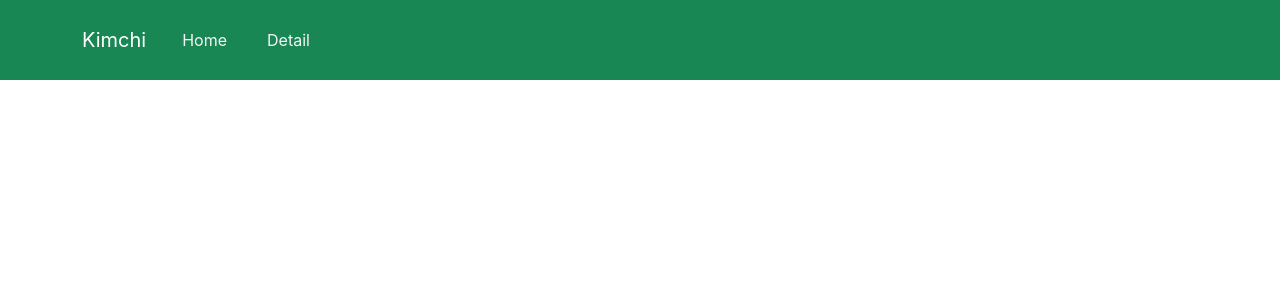
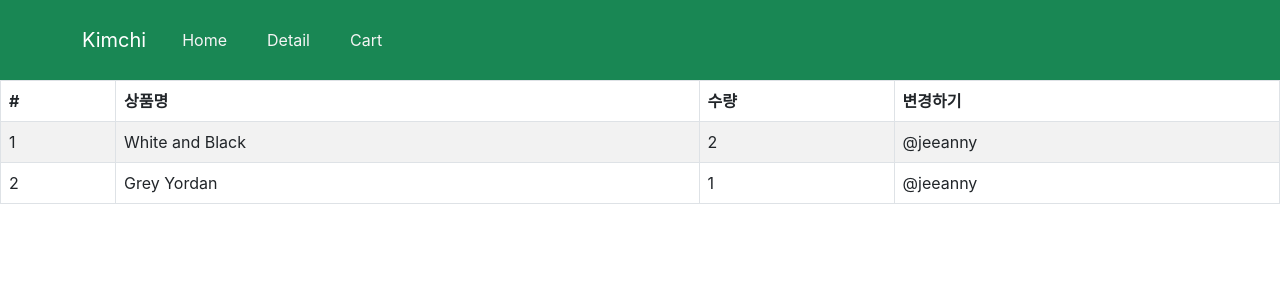
Before and after one commit to jeeannyy/kimchi-shop, a React (Create React App) app: page /cart in a window 1280 px wide. Before the commit this address had no page. Shown: the top 300 px of the page. Built offline with nearby package versions, Linux system fonts and the light colour scheme.

Commit message:
first Redux

```diff
--- a/package.json
+++ b/package.json
@@ -3,6 +3,7 @@
   "version": "0.1.0",
   "private": true,
   "dependencies": {
+    "@reduxjs/toolkit": "^1.9.1",
     "@testing-library/jest-dom": "^5.16.5",
     "@testing-library/react": "^13.4.0",
     "@testing-library/user-event": "^13.5.0",
@@ -11,6 +12,7 @@
     "react": "^18.2.0",
     "react-bootstrap": "^2.7.0",
     "react-dom": "^18.2.0",
+    "react-redux": "^8.0.5",
     "react-router-dom": "^6.6.1",
     "react-scripts": "5.0.1",
     "styled-components": "^5.3.6",
--- a/src/App.css
+++ b/src/App.css
@@ -43,3 +43,13 @@ li{
   opacity: 1;
   transition: opacity 0.3s ease-in-out;
 }
+
+.detailNav{
+  margin-top: 30px;
+  margin-left: 20px;
+}
+
+.detailContent{
+  margin-top: 10px;
+  margin-left: 35px;
+}
--- a/src/App.js
+++ b/src/App.js
@@ -7,7 +7,8 @@ import data from './data.js';
 import { Routes, Route, Link, useNavigate } from 'react-router-dom';
 import axios from 'axios';
 
-import Detail from './Detail';
+import Detail from './routes/Detail';
+import Cart from './routes/Cart';
 import Sort from './Sort';
 
 function Card(props){
@@ -23,8 +24,10 @@ function Card(props){
 
 function App() {
   const [shoes, setShoes] = useState(data);
+  const [stocks, setStocks] = useState([5, 10, 20]);
   const [moreClick, setMoreClick] = useState(2);
   const [loading, setLoading] = useState(true);
+
 
   useEffect(() => {
     moreClick > 4 ? alert('No more items') : null;
@@ -42,6 +45,7 @@ function App() {
           <Nav className="me-auto">
             <Link className="navLink" to={"/"}>Home</Link>
             <Link className="navLink" to={`/detail/0`}>Detail</Link>
+            <Link className="navLink" to={`/cart`}>Cart</Link>
           </Nav>
         </Container>
       </Navbar>
@@ -77,6 +81,7 @@ function App() {
         } />
 
         <Route path="/detail/:itemId" element={<Detail shoes={shoes} setShoes={setShoes}/>} />
+        <Route path='/cart' element={<Cart />}></Route>
       </Routes>
 
     </div>
--- a/src/index.js
+++ b/src/index.js
@@ -4,13 +4,17 @@ import './index.css';
 import App from './App';
 import reportWebVitals from './reportWebVitals';
 import { BrowserRouter } from 'react-router-dom';
+import { Provider } from'react-redux';
+import store from './store';
 
 const root = ReactDOM.createRoot(document.getElementById('root'));
 root.render(
   <React.StrictMode>
+  <Provider store={store}>
   <BrowserRouter>
   <App />
   </BrowserRouter>
+  </Provider>
 
   </React.StrictMode>
 );
--- /dev/null
+++ b/src/routes/Cart.jsx
@@ -0,0 +1,36 @@
+import { Table } from 'react-bootstrap';
+import { useSelector } from 'react-redux';
+
+function Cart(){
+
+let state = useSelector((state) => {return state});
+
+    return(
+        <Table striped bordered hover>
+      <thead>
+        <tr>
+          <th>#</th>
+          <th>상품명</th>
+          <th>수량</th>
+          <th>변경하기</th>
+        </tr>
+      </thead>
+      <tbody>
+        <tr>
+          <td>{state.cart[0].id+1}</td>
+          <td>{state.cart[0].name}</td>
+          <td>{state.cart[0].count}</td>
+          <td>@jeeanny</td>
+        </tr>
+        <tr>
+          <td>{state.cart[1].id+1}</td>
+          <td>{state.cart[1].name}</td>
+          <td>{state.cart[1].count}</td>
+          <td>@jeeanny</td>
+        </tr>
+      </tbody>
+    </Table>
+    )
+}
+
+export default Cart;
--- a/src/Detail.jsx
+++ b/src/routes/Detail.jsx
@@ -50,7 +50,7 @@ function Detail(props){
             </div>
 
 
-            <Nav variant="tabs" defaultActiveKey="link0">
+            <Nav variant="tabs" defaultActiveKey="link0" className='detailNav'>
                 <Nav.Item>
                     <Nav.Link eventKey="link0" onClick={() => {
                         setTab(0);
@@ -64,12 +64,13 @@ function Detail(props){
                 </Nav.Item>
             </Nav>
 
+           <div className='detailContent'>
            {
             tab === 0 ? <div>내용0</div> :
             tab === 1 ? <div>내용1</div> :
             tab === 2 ? <div>내용2</div> : null
             }
-
+            </div>
 
 
 
--- /dev/null
+++ b/src/store.js
@@ -0,0 +1,21 @@
+import { configureStore, createSlice } from '@reduxjs/toolkit'
+
+const user = createSlice({
+    name: 'user',
+    initialState: 'Kim'
+})
+
+const cart = createSlice({
+    name: 'cart',
+    initialState: [
+        { id: 0, name: 'White and Black', count: 2},
+        { id: 1, name: 'Grey Yordan', count: 1}
+    ]})
+
+
+export default configureStore({
+  reducer: {
+    user: user.reducer,
+    cart: cart.reducer
+  }
+})
```
Also changed, not shown: 1 other file (tests, documents, lock files or other folders).
